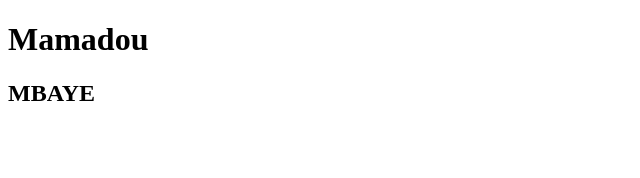
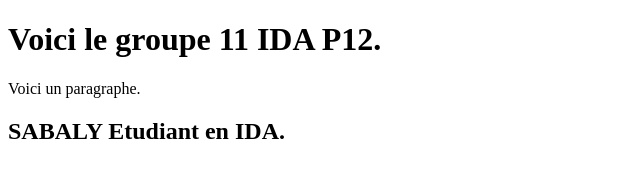
Before and after one commit to msow94/msow94.github.io, a plain HTML site: page index.html in a window 1280 px wide. Shown: the whole page, without its empty margins (0-640 px from the left). Drawn offline with Linux system fonts and the light colour scheme.

Commit message:
Update index.html

```diff
--- a/index.html
+++ b/index.html
@@ -1,12 +1,13 @@
 <!DOCTYPE html>
 <html>
 <head>
-    <meta charset="utf-8">
-    <meta name="viewport" content="width=device-width, initial-scale=1">
-    <title>IDA P12</title>
+	<meta charset="utf-8">
+	<meta name="viewport" content="width=device-width, initial-scale=1">
+	<title>IDA P12</title>
 </head>
 <body>
-    <h1> Mamadou</h1>
-    <h2> MBAYE</h2>
+	<h1> Voici le groupe 11 IDA P12.</h1>
+	<p>Voici un paragraphe.</p>
+	<h2>SABALY Etudiant en IDA.</h2>
 </body>
 </html>
```
